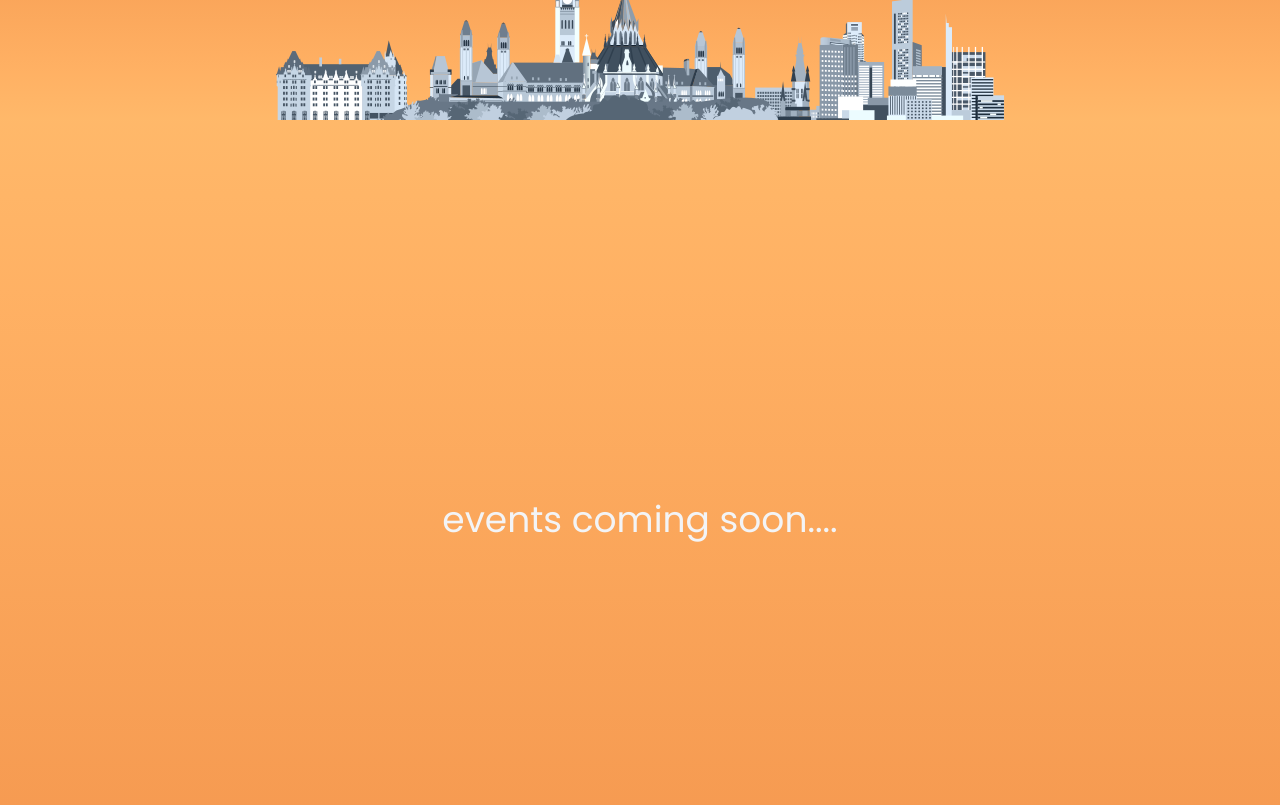
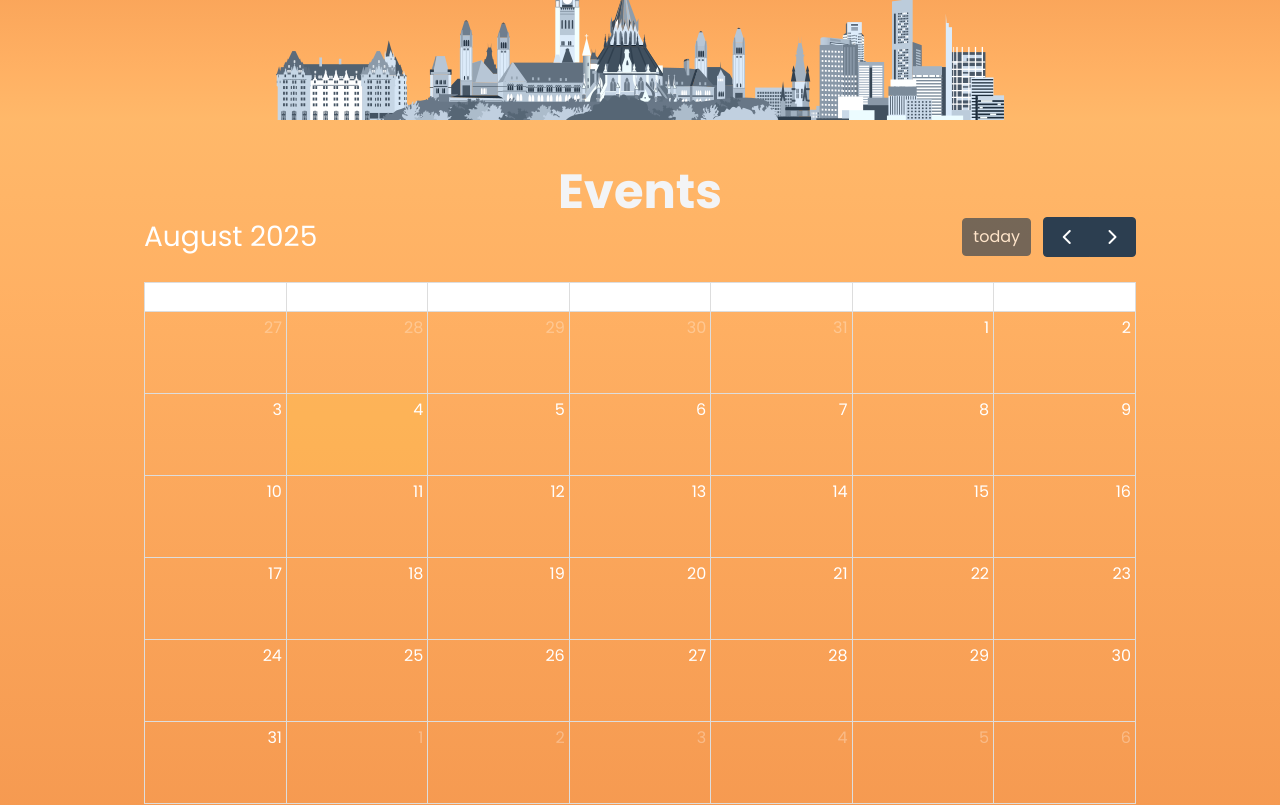
Before and after one commit to UdulaR/DSCO, a React (Vite) app: page / in a window 1280 px wide. Shown: the part 680-1485 px from the top of the page. Built offline with nearby package versions, Linux system fonts and the light colour scheme.

Commit message:
Calender
Calendar done

```diff
--- a/package.json
+++ b/package.json
@@ -15,6 +15,9 @@
     "@fortawesome/free-regular-svg-icons": "^7.0.0",
     "@fortawesome/free-solid-svg-icons": "^7.0.0",
     "@fortawesome/react-fontawesome": "^0.2.3",
+    "@fullcalendar/core": "^6.1.19",
+    "@fullcalendar/daygrid": "^6.1.19",
+    "@fullcalendar/react": "^6.1.19",
     "@tailwindcss/vite": "^4.1.11",
     "react": "^19.1.0",
     "react-dom": "^19.1.0",
--- a/src/components/sections/Events.jsx
+++ b/src/components/sections/Events.jsx
@@ -1,8 +1,31 @@
+import FullCalendar from "@fullcalendar/react";
+import dayGridPlugin from '@fullcalendar/daygrid'
 
 export const Events = () =>{
-    return(<section id="events" className="min-h-screen flex items-center justify-center relative">
-        <div className="text-center">
-            <h1 className="text-4xl">events coming soon....</h1>
+    return(<section id="events" className="py-12">
+
+        <div className="max-w-5xl mx-auto px-4">
+            <h1 className="text-center font-bold text-5xl">Events</h1>
+
+            <div className="rounded-xl text-white">
+                <FullCalendar
+
+                    plugins={[dayGridPlugin]}
+                    initialView="dayGridMonth"
+                    height="auto"
+                    events={[
+                        {title:'Data Exploration & EDA Workshop', date: '2025-09-10'},
+                        {title:'Python Data Automation Challange', date: '2025-09-24'},
+                        {title:'Machine Learning Workshop', date: '2025-10-29'},
+                        {title:'Production Workshop', date: '2025-11-12'},
+                        {title:'Power BI Report Competition', date: '2025-11-26'}
+                    ]}
+
+            />
+
+            </div>
+
+
 
 
         </div>
```
Also changed, not shown: 1 other file (tests, documents, lock files or other folders).
